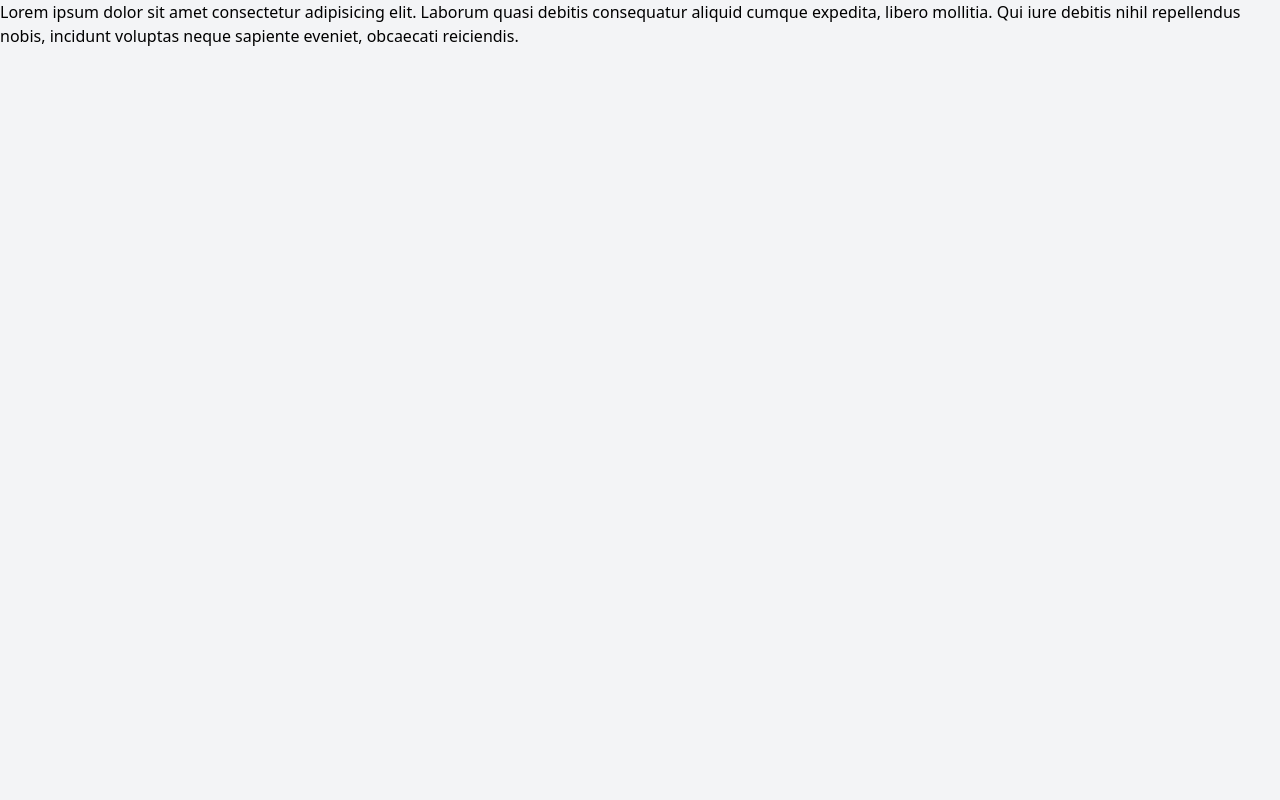
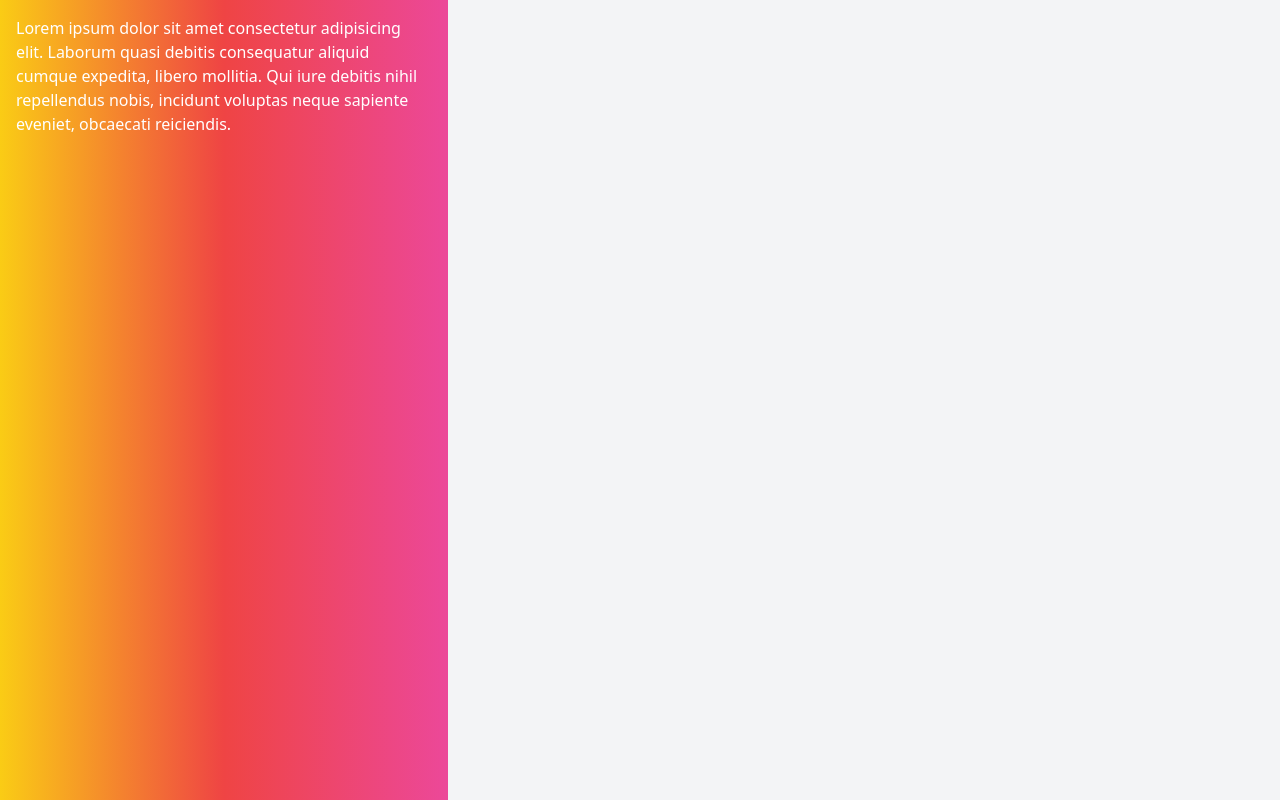
Before and after one commit to GustaSoier/Learning-TailwindCSS, a website: page aula5-larguraEaltura/src/index.html in a window 1280 px wide. Drawn offline with Linux system fonts and the light colour scheme.

Commit message:
Tailwind CSS
Teste vários tipos de larguras e alturas

```diff
--- a/aula5-larguraEaltura/src/index.html
+++ b/aula5-larguraEaltura/src/index.html
@@ -6,9 +6,9 @@
     <title>Aula5- Largura e Altura</title>
     <link rel="stylesheet" href="/dist/output.css">
 </head>
-<body class="bg-gray-100">
+<body class="bg-gray-100 h-screen">
 
-    <div class="">
+    <div class="max-w-md h-screen p-4 bg-gradient-to-r from-yellow-400 via-red-500 to-pink-500 text-white">
         Lorem ipsum dolor sit amet consectetur adipisicing elit. Laborum quasi debitis consequatur aliquid cumque expedita, libero mollitia. Qui iure debitis nihil repellendus nobis, incidunt voluptas neque sapiente eveniet, obcaecati reiciendis.
     </div>
 
```
Also changed, not shown: aula5-larguraEaltura/dist/output.css.
